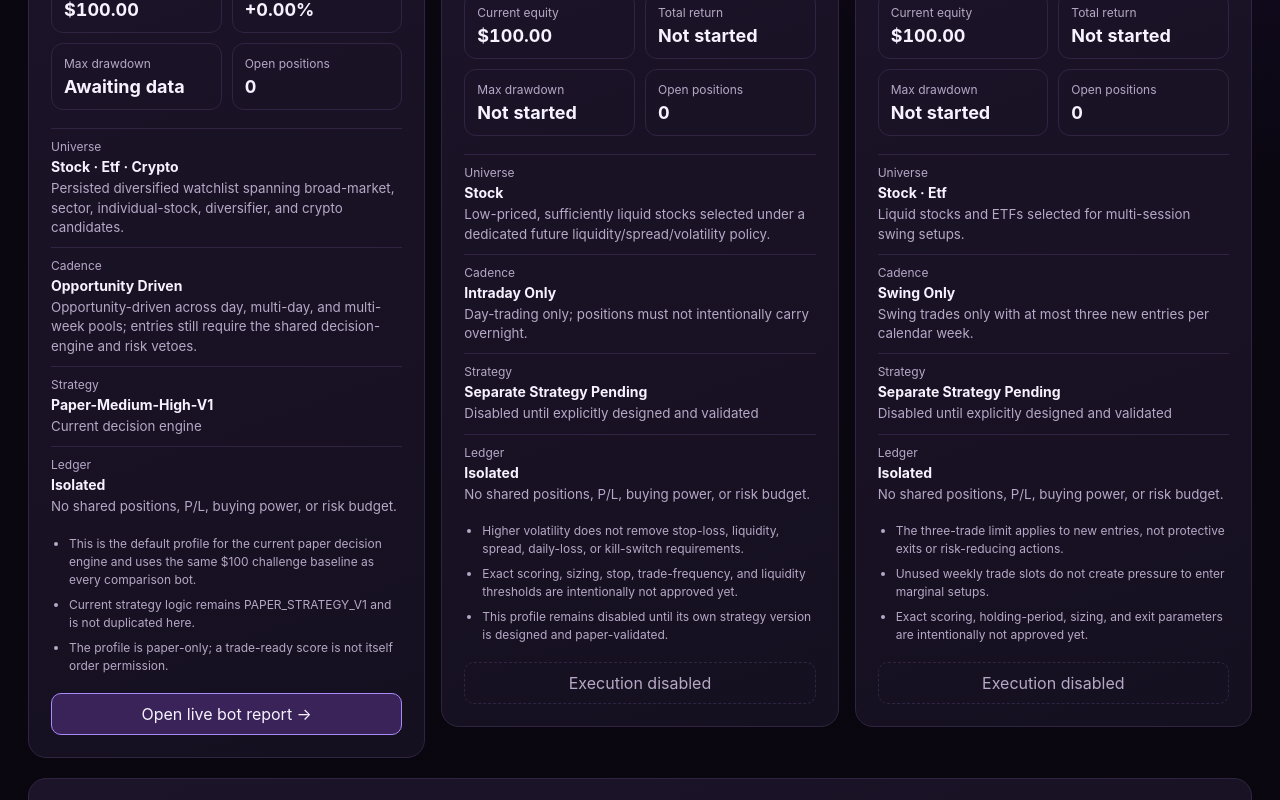
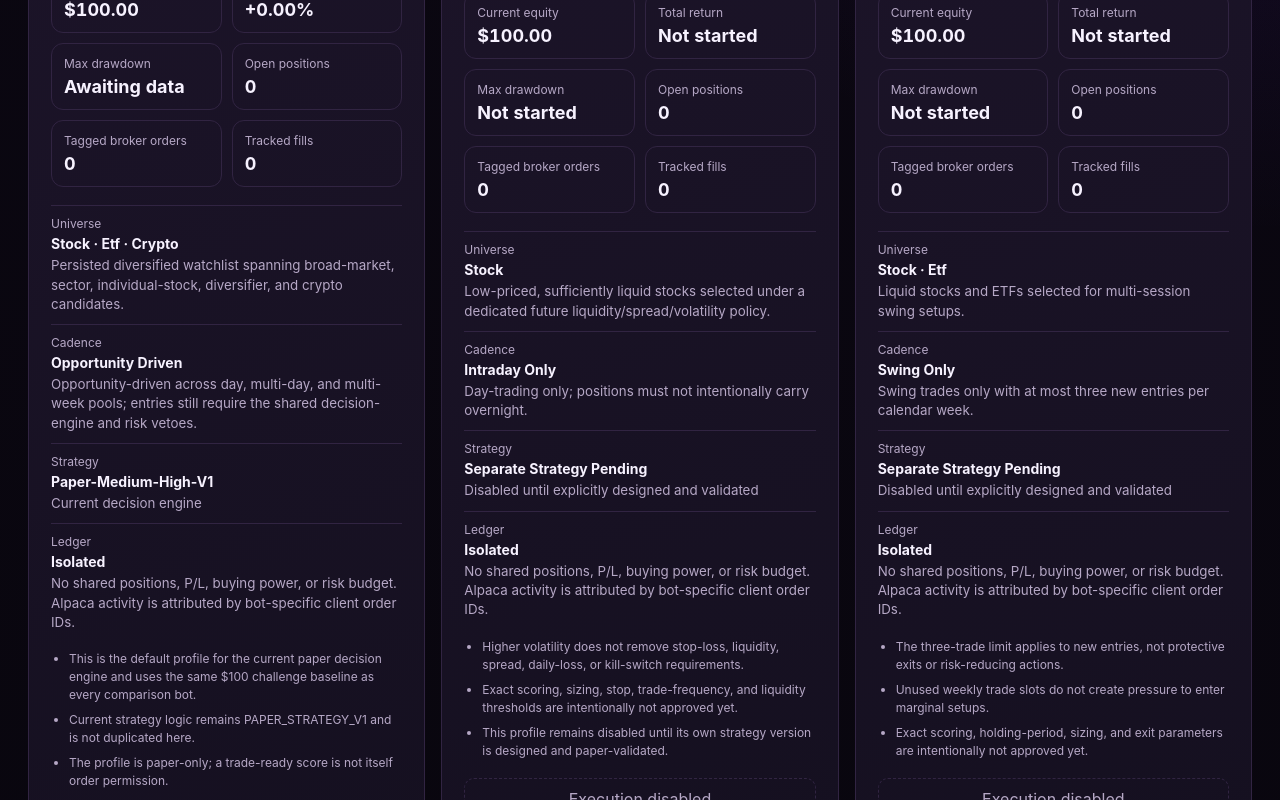
Before and after one commit to zanibethel/CreatorHub, a Next.js app: page /paper-trading/bots in a window 1280 px wide. Shown: the part 560-1360 px from the top of the page. Built offline with nearby package versions, Linux system fonts and the light colour scheme; no server answers; the database is empty.

Commit message:
Show tagged broker activity counts per paper challenge

```diff
--- a/src/components/PaperBotLab.tsx
+++ b/src/components/PaperBotLab.tsx
@@ -20,11 +20,13 @@ function maxDrawdown(history: Array<{ time: string; equity: number }>) {
   return worst;
 }
 
-function BotCard({ profile, currentEquity, drawdown, positions }: {
+function BotCard({ profile, currentEquity, drawdown, positions, brokerOrders, brokerFills }: {
   profile: PaperBotProfile;
   currentEquity: number | null;
   drawdown: number | null;
   positions: number | null;
+  brokerOrders: number;
+  brokerFills: number;
 }) {
   const active = profile.status === "active";
   const returnPct = active && currentEquity !== null
@@ -47,13 +49,15 @@ function BotCard({ profile, currentEquity, drawdown, positions }: {
       <div><span>Total return</span><strong>{active ? percent(returnPct) : "Not started"}</strong></div>
       <div><span>Max drawdown</span><strong>{active ? percent(drawdown) : "Not started"}</strong></div>
       <div><span>Open positions</span><strong>{active ? positions ?? "Awaiting data" : "0"}</strong></div>
+      <div><span>Tagged broker orders</span><strong>{brokerOrders}</strong></div>
+      <div><span>Tracked fills</span><strong>{brokerFills}</strong></div>
     </div>
 
     <div className={styles.botRuleGrid}>
       <div><span>Universe</span><strong>{profile.universe.assetClasses.join(" · ")}</strong><small>{profile.universe.description}</small></div>
       <div><span>Cadence</span><strong>{profile.cadence.intradayOnly ? "Intraday only" : profile.cadence.swingOnly ? "Swing only" : "Opportunity driven"}</strong><small>{profile.cadence.description}</small></div>
       <div><span>Strategy</span><strong>{profile.strategyId ?? "Separate strategy pending"}</strong><small>{active ? "Current decision engine" : "Disabled until explicitly designed and validated"}</small></div>
-      <div><span>Ledger</span><strong>Isolated</strong><small>No shared positions, P/L, buying power, or risk budget.</small></div>
+      <div><span>Ledger</span><strong>Isolated</strong><small>No shared positions, P/L, buying power, or risk budget. Alpaca activity is attributed by bot-specific client order IDs.</small></div>
     </div>
 
     <ul className={styles.botNotes}>{profile.notes.map(note => <li key={note}>{note}</li>)}</ul>
@@ -70,6 +74,7 @@ export default function PaperBotLab() {
   const drawdown = maxDrawdown(ledgerReport?.history[defaultProfile.id] ?? []);
   const positions = defaultLedger?.positionCount ?? 0;
   const brokerEquity = accountReport?.snapshot?.account.equity ?? null;
+  const ledgerFor = (botId: string) => ledgerReport?.bots.find(bot => bot.botId === botId) ?? null;
 
   return <main className={styles.botLab}>
     <header className={styles.botLabHeader}>
@@ -101,6 +106,8 @@ export default function PaperBotLab() {
         currentEquity={profile.id === defaultProfile.id ? equity : null}
         drawdown={profile.id === defaultProfile.id ? drawdown : null}
         positions={profile.id === defaultProfile.id ? positions : null}
+        brokerOrders={ledgerFor(profile.id)?.brokerOrderCount ?? 0}
+        brokerFills={ledgerFor(profile.id)?.brokerFillCount ?? 0}
       />)}
     </section>
 
@@ -117,6 +124,7 @@ export default function PaperBotLab() {
             <tr><td>Current equity</td>{PAPER_BOT_PROFILES.map(profile => <td key={profile.id}>{profile.id === defaultProfile.id ? money(equity) : "Not started"}</td>)}</tr>
             <tr><td>Total return</td>{PAPER_BOT_PROFILES.map(profile => <td key={profile.id}>{profile.id === defaultProfile.id && equity !== null ? percent((equity / profile.challengeStartingCash - 1) * 100) : "Not started"}</td>)}</tr>
             <tr><td>Max drawdown</td>{PAPER_BOT_PROFILES.map(profile => <td key={profile.id}>{profile.id === defaultProfile.id ? percent(drawdown) : "Not started"}</td>)}</tr>
+            <tr><td>Tagged broker fills</td>{PAPER_BOT_PROFILES.map(profile => <td key={profile.id}>{ledgerFor(profile.id)?.brokerFillCount ?? 0}</td>)}</tr>
             <tr><td>Expectancy / avg R</td>{PAPER_BOT_PROFILES.map(profile => <td key={profile.id}>Awaiting journal</td>)}</tr>
             <tr><td>Profit factor</td>{PAPER_BOT_PROFILES.map(profile => <td key={profile.id}>Awaiting journal</td>)}</tr>
             <tr><td>MFE / MAE</td>{PAPER_BOT_PROFILES.map(profile => <td key={profile.id}>Awaiting journal</td>)}</tr>
```
